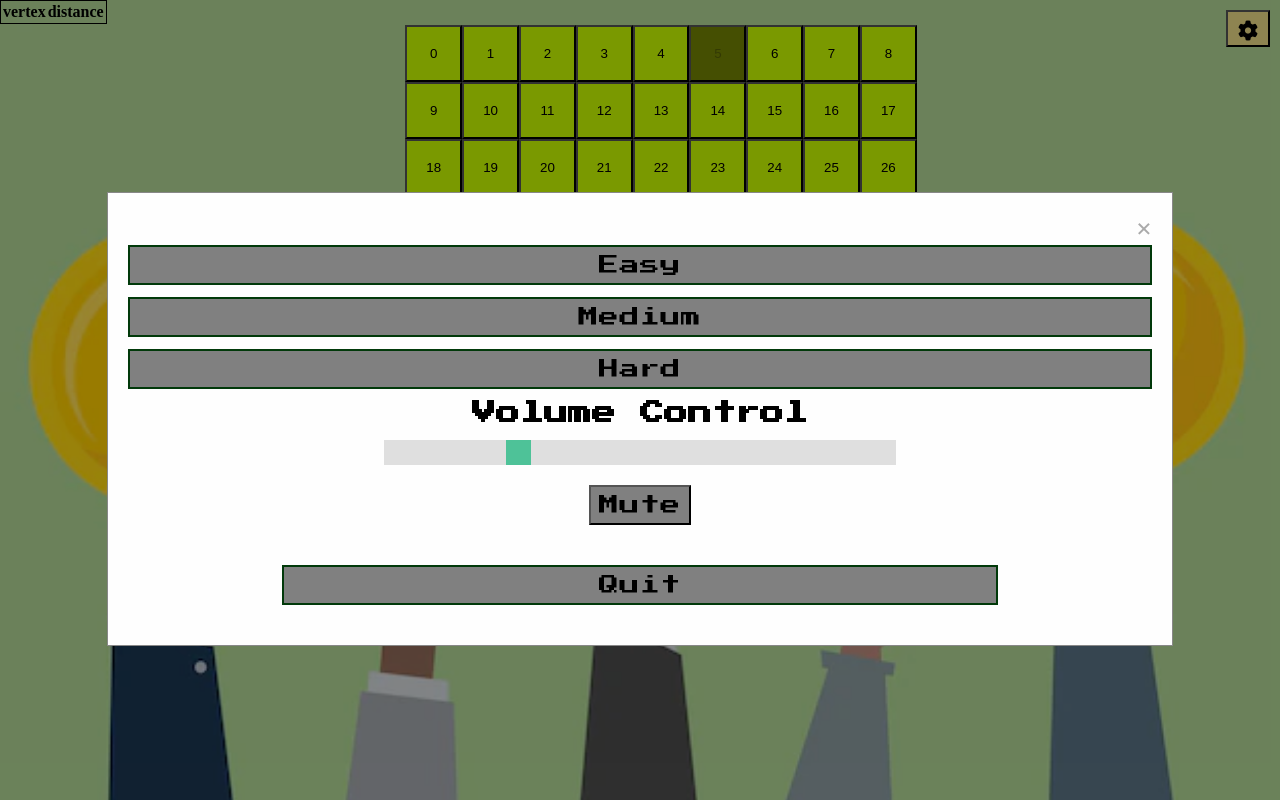
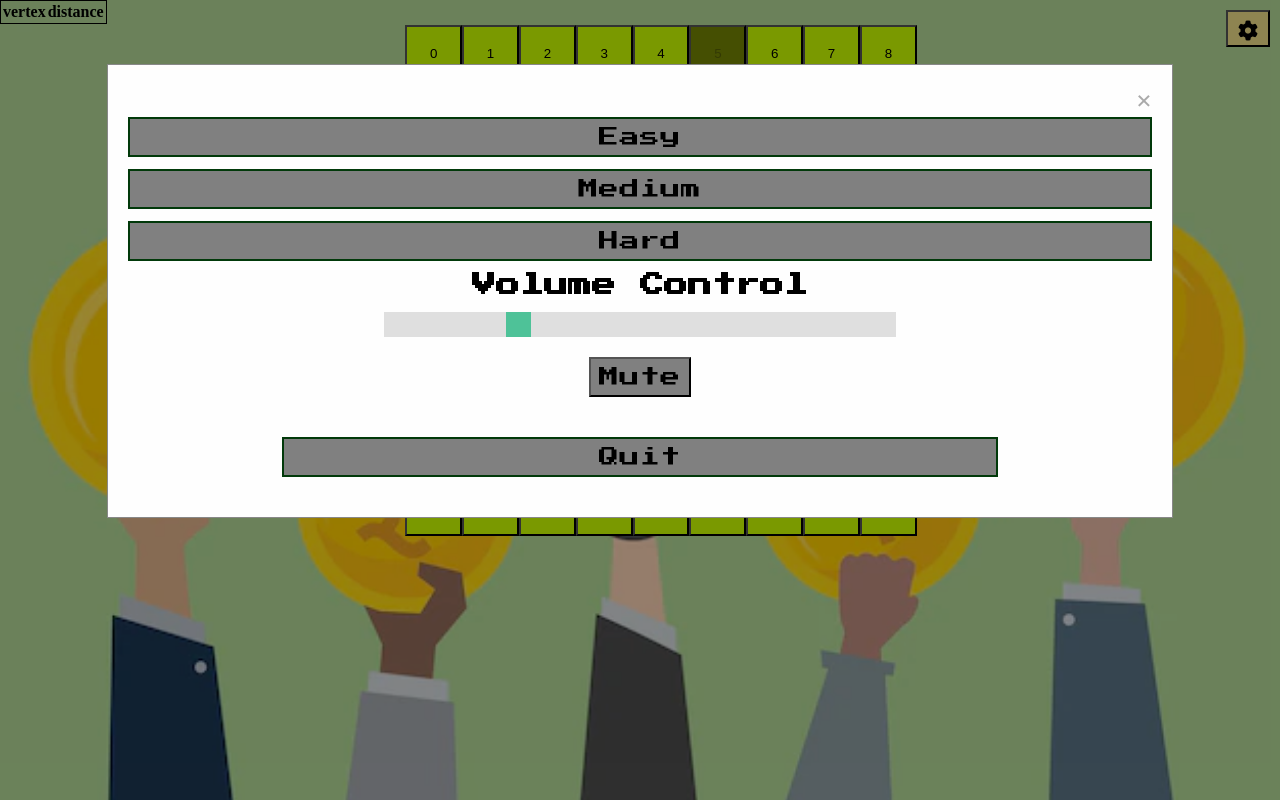
Before and after one commit to Alloy-S/project-SD, a plain HTML site: page game.html in a window 1280 px wide. Both pictures are taken after a click on the button 1248 px from the left and 28 px from the top of the page. Drawn offline with nearby package versions, Linux system fonts and the light colour scheme.

Commit message:
betulin game modal

```diff
--- a/style.css
+++ b/style.css
@@ -200,7 +200,7 @@ button:disabled {
 
 .modal-content {
   background-color: #fefefe;
-  margin: 15% auto;
+  margin: 5% auto;
   padding: 20px;
   border: 1px solid #888;
   width: 80%;
```
